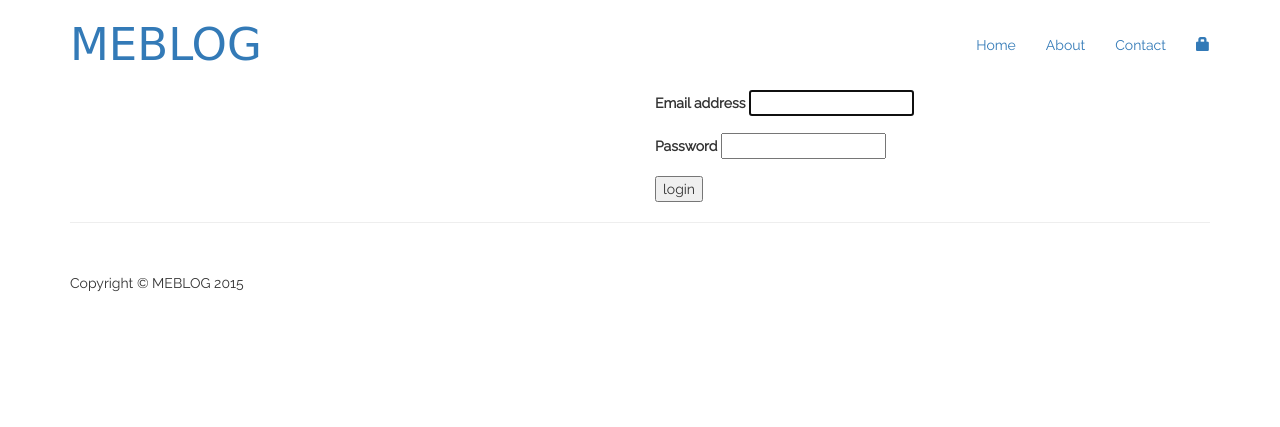
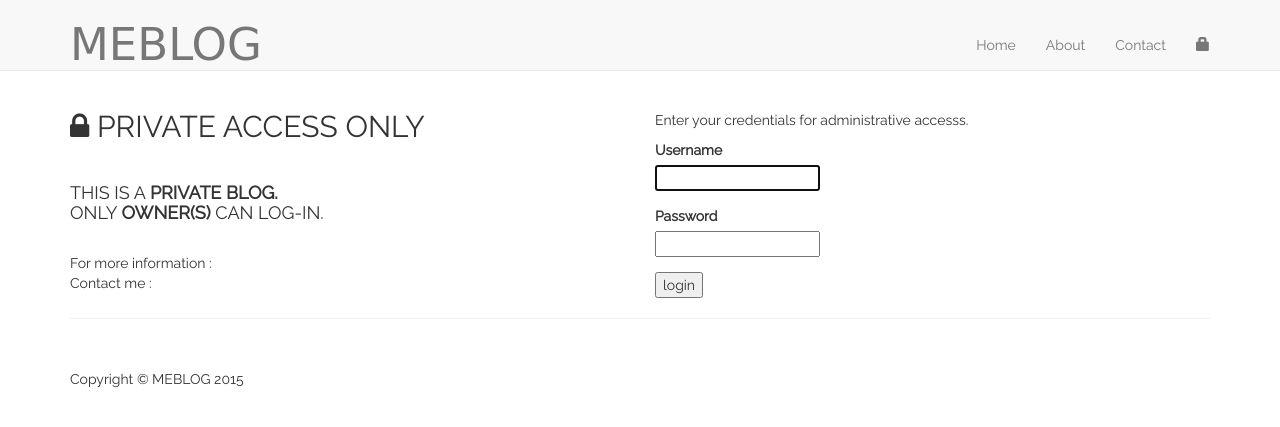
Before and after one commit to geethpw/Blog-App-Python-2.7-Django-, a Django app: page /accounts/login/ in a window 1280 px wide. Shown: the top 427 px of the page. Run offline with Django 3.2, Linux system fonts and the light colour scheme; some libraries are stand-ins or nearby versions; some web fonts are replaced.

Commit message:
info displaying and bug fixes

```diff
--- a/meblog/static/css/blog-home.css
+++ b/meblog/static/css/blog-home.css
@@ -17,3 +17,20 @@ footer {
 	font-family: 'Boogaloo', cursive;
 	font-size: 45px;
 }
+
+.img-circle {
+    border-radius: 50%;
+}
+.panel {
+     margin-bottom: 0px;
+ }
+.panel-heading {
+    padding: 0px 15px;
+    border-bottom: 1px solid transparent;
+    border-top-left-radius: 3px;
+    border-top-right-radius: 3px;
+}
+
+.panel-body {
+    padding: 15px;
+}
--- a/meblog/templates/meblog/base.html
+++ b/meblog/templates/meblog/base.html
@@ -43,7 +43,7 @@
 <body>
 
     <!-- Navigation -->
-    <nav class="navbar navbar navbar-fixed-top" role="navigation"><br/>
+    <nav class="navbar navbar navbar-fixed-top navbar-default" role="navigation"><br/>
         <div class="container">
             <!-- Brand and toggle get grouped for better mobile display -->
             <div class="navbar-header">
@@ -62,10 +62,10 @@
                         <a href="/">Home</a>
                     </li>
                     <li>
-                        <a href="#">About</a>
+                        <a href="{% url 'about' %}">About</a>
                     </li>
                     <li>
-                        <a href="#">Contact</a>
+                        <a href="{% url 'contact' %}">Contact</a>
                     </li>
                     {% if user.is_authenticated %}
                         <li class="dropdown">
@@ -73,7 +73,7 @@
                             <ul class="dropdown-menu">
                                 <li><a href="{% url 'post_new' %}" ><span class="glyphicon glyphicon-plus"></span> Add post</a> </li>
                                 <li><a href="{% url 'categories' %}" ><span class="glyphicon glyphicon-edit"></span> CRUD Categories</a> </li>
-                                <li><a href="{% url 'post_draft_list' %}" ><span class="glyphicon glyphicon-edit"></span> Pending</a> </li>
+                                <li><a href="{% url 'post_draft_list' %}" ><i class="fa fa-globe"></i> Publish</a> </li>
                                 <li role="separator" class="divider"></li>
                                 <li><a href="{% url 'django.contrib.auth.views.logout' %}">Log out</a></li>
                             </ul>
--- a/meblog/templates/registration/login.html
+++ b/meblog/templates/registration/login.html
@@ -4,20 +4,30 @@
 
 <div class="row">
 	<div class="col-md-6">
+		<h2><i class="fa fa-lock"></i> PRIVATE ACCESS ONLY</h2>
+		<br>
+		 <h4>THIS IS A <b>PRIVATE BLOG.</b> <br>
+		 ONLY <b>OWNER(S)</b> CAN LOG-IN.</h4>
+
+		 <br>
+		 For more information : <br/>
+		 Contact me :
+		 <br/>
 	</div>
 	<div class="col-md-6">
 	 	{% if form.errors %}
 		<p>Your username and password didn't match. Please try again.</p>
 		{% endif %}
-
+		<br/>
+		<p>Enter your credentials for administrative accesss. </p>
 		<form method="post" action="{% url 'django.contrib.auth.views.login' %}">
 			{% csrf_token %}
 			<div class="form-group">
-				<label for="exampleInputEmail1">Email address</label>
+				<label for="exampleInputEmail1">Username</label> <br/>
 				{{ form.username }}
 			</div>
 			<div class="form-group">
-				<label for="exampleInputPassword1">Password</label>
+				<label for="exampleInputPassword1">Password</label><br/>
 				{{ form.password }}
 			</div>
 
--- a/meblog/urls.py
+++ b/meblog/urls.py
@@ -2,7 +2,14 @@ from django.conf.urls import url
 from . import views
 
 urlpatterns = [
+	#landing
 	url(r'^$', views.post_list, name='post_list'),
+
+	#misc
+	url(r'^contact/$', views.contact, name='contact'),
+	url(r'^about/$', views.about, name='about'),
+
+	#post
 	url(r'^post/(?P<pk>[0-9]+)/$', views.post_detail, name='post_detail'),
 	url(r'^post/new/$', views.post_new, name='post_new'),
 	url(r'^post/(?P<pk>[0-9]+)/edit/$', views.post_edit, name='post_edit'),
@@ -12,5 +19,6 @@ urlpatterns = [
 
 	#category urls
 	url(r'^categories/$', views.categories, name='categories'),
+	url(r'^categories/(?P<pk>[0-9]+)/$', views.category_specific, name='category_specific'),
 	url(r'^category_remove/(?P<pk>[0-9]+)/$', views.category_remove, name='category_remove'),
 ]
```
Also changed, not shown: meblog/templates/meblog/post_list.html (+12 -9 lines), meblog/templates/meblog/sidebar.html (+8 -4 lines), meblog/views.py (+25 -1 lines).
